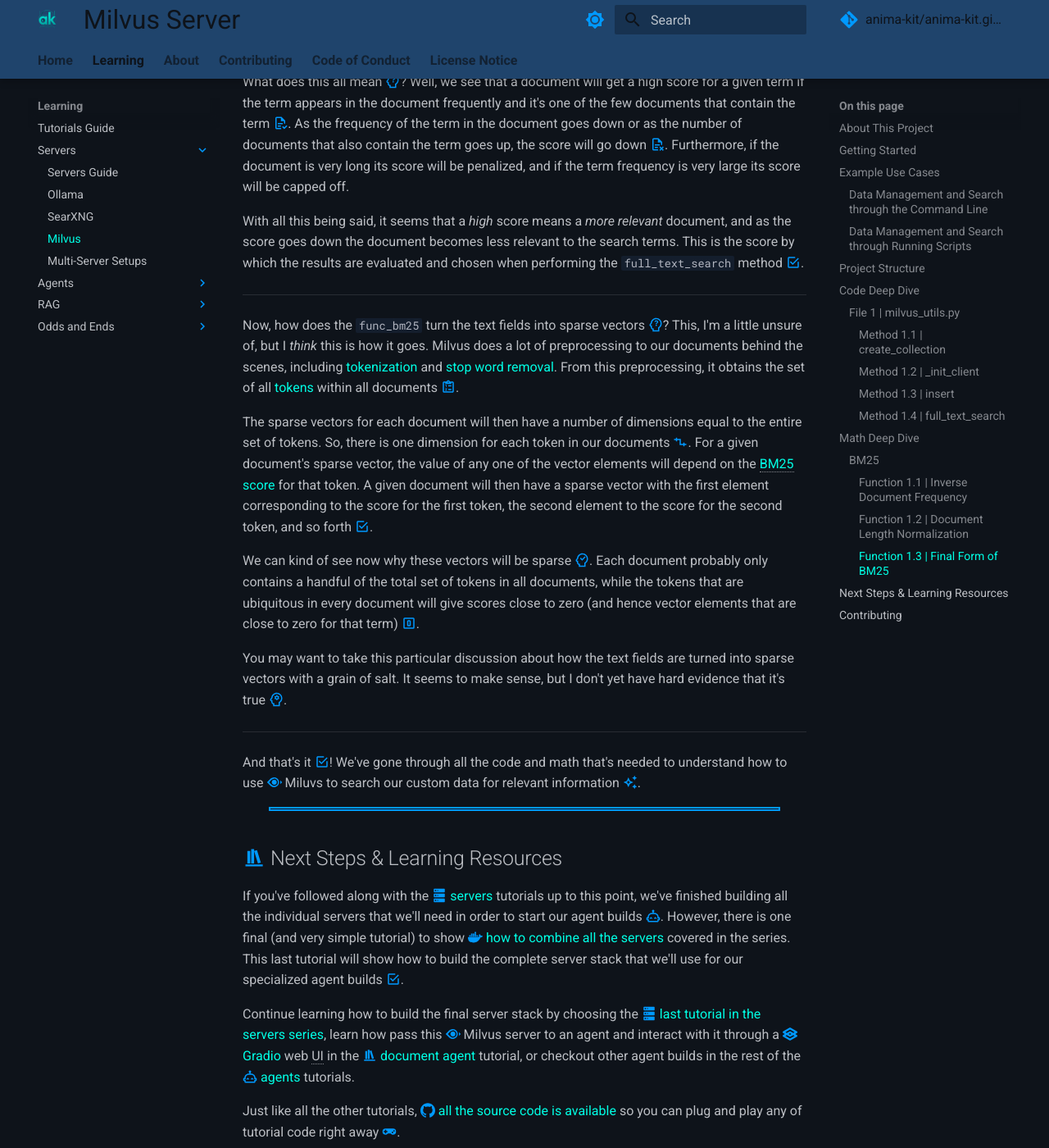
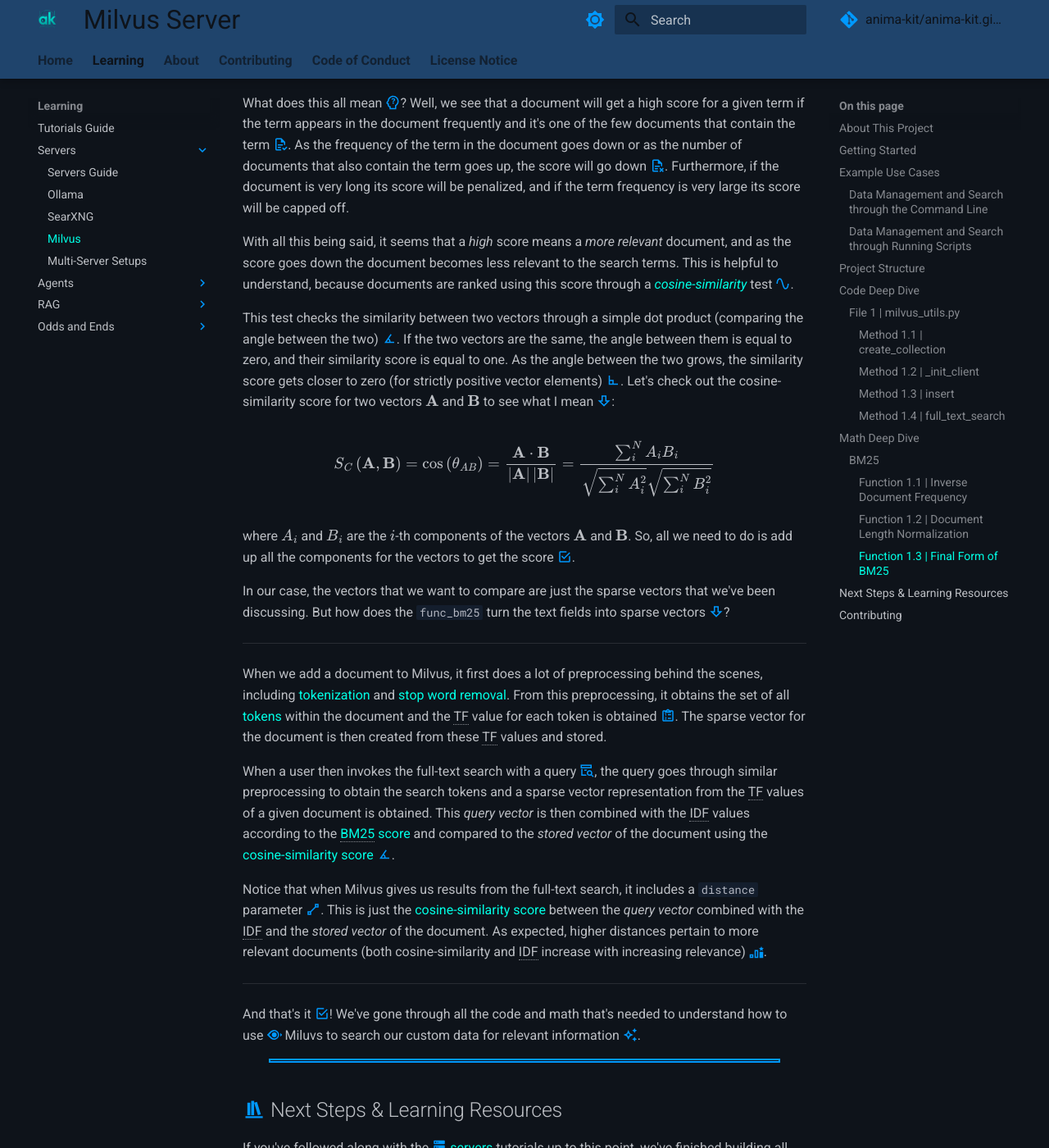
Before and after one commit to anima-kit/anima-kit.github.io, an MkDocs documentation site: the page built from docs/tutorials/servers/milvus.md, in a window 1280 px wide and 1400 px high, scrolled down 20305 px. Shown: the whole window at 82% size. Built offline with MkDocs 1.6.1 and Material for MkDocs 9.7.7, drawn with Linux system fonts in a browser that asks for light colours; comment, search, counter and statistics services are not loaded; some of the changed text lies outside the part shown.

Commit message:
Update milvus.md
add improved discussion of sparse vectors, indices, and search scoring;

fix example use cases section to run script through scripts folder;

````diff
--- a/docs/tutorials/servers/milvus.md
+++ b/docs/tutorials/servers/milvus.md
@@ -49,7 +49,7 @@
 
 A [vector database][vectorstore]{.blank}, or a vectorstore, is just a special type of database that can be used to store :material-bookshelf:{.icon-def-0} and query :material-magnify:{.icon-def-0} your data. When data is added to the vectorstore, it's stored with additional representations called `embeddings` which map the data in ways that allow relevant information to be obtained in searches :material-map-search-outline:{.icon-def-0}. There are various types of embeddings to represent data differently :material-shape-plus:{.icon-def-0}, and we'll get a look at how to use one of them in this tutorial, the `sparse embedding` or [sparse vector][sparse-vectors]{.blank} [^sparse-vectors].
 
-Vectorstores also utilize special variables called `indices` which describe how the data should be searched :material-map-marker-question-outline:{.icon-def-0}. By defining different embeddings and indices, we can represent and search our data in different ways. We can have very different types of data (e.g. images :material-image-outline:{.icon-def-0} or code documents :material-file-code-outline:{.icon-def-0}) and still be able to find relevant information from our queries if we choose proper embeddings and indices :material-checkbox-marked-outline:{.icon-def-0}.
+Vectorstores also utilize special variables called `indices` which describe how the data should be represented for quick searches :material-map-marker-question-outline:{.icon-def-0}. By defining different embeddings and indices, we can represent and search our data in different ways. We can have very different types of data (e.g. images :material-image-outline:{.icon-def-0} or code documents :material-file-code-outline:{.icon-def-0}) and still be able to find relevant information from our queries if we choose proper embeddings and indices :material-checkbox-marked-outline:{.icon-def-0}.
 
 One way to search data is to do an `exact keyword filtering` :material-key-chain:{.icon-def-0}. For example, if the search query has the word `Milvus` in it, the most relevant data entries found will be those that contain the word `Milvus`. The search that we'll do in this tutorial, a [full-text search][full-text-search]{.blank}, is similar in that it searches for entire keywords of the query while utilizing sparse vectors for the search :material-tag-search-outline:{.icon-def-0}.
 
@@ -250,7 +250,7 @@
 
     <a id="rs-create"></a>
 
-1.  Create a script named `my-data-search-ex.py` with the following:
+1.  Create a script in the `./scripts` folder named `my-data-search-ex.py` with the following:
 
     ```python
     # Import MilvusClientInit class
@@ -413,7 +413,7 @@
 -  `collection_name` ([lines 2 and 7][code-create-collection]) which is just a string defining the name of the collection,
 -  `field_params_list` ([line 8][code-create-collection]) defining the fields with which to represent our data,
 -  `func_bm25` ([line 9][code-create-collection]) defining the embedding function to use for an additional representation of the data,
--  `index_params_list` ([line 10][code-create-collection]) defining the fields to use for searching.
+-  `index_params_list` ([line 10][code-create-collection]) defining the fields to use for searching and the index type for quick retrieval.
 
 Let's look at the last three of these together :material-arrow-down-bold-outline:{.icon-def-0}.
 
@@ -469,11 +469,13 @@
 
     === "index_params_list"
 
-        This is how we tell Milvus the fields on which we want our documents to be evaluated when searching :material-archive-search-outline:{.icon-def-0}.
+        This is how we tell Milvus the fields on which we want our documents to be evaluated when searching and how to index our data for quick retrieval :material-archive-search-outline:{.icon-def-0}.
 
         We use the [SPARSE_INVERTED_INDEX][sparse-inverted-index]{.blank} value for the `index_type`. What does this mean :material-head-question-outline:{.icon-def-0}?
 
-        The [INVERTED][inverted-index]{.blank} index type optimizes document retrieval by mapping each term to each document that contains the term :material-relation-one-to-one-or-many:{.icon-def-0}. Here, we're just making sure we use the inverted index for *sparse vectors* specifically :material-checkbox-marked-outline:{.icon-def-0}. I think what's happening is that the text fields are turned into sparse vectors with BM25, then the sparse vectors are stored in an inverted format that allows for quicker fetching of relevant documents :material-flash:{.icon-def-0}.
+        The [INVERTED][inverted-index]{.blank} index type optimizes document retrieval by mapping each term to each document that contains the term :material-relation-one-to-one-or-many:{.icon-def-0}. Here, we're just making sure we use the inverted index for *sparse vectors* specifically :material-checkbox-marked-outline:{.icon-def-0}.
+
+        :simple-milvus:{.icon-def-0} Milvus stores data in `growing segements` which, after reaching some size, are indexed according to the user's choice of indices :material-palette:{.icon-def-0}. So, the text fields are turned into sparse vectors with BM25 and this information is stored in a `growing segment`. Then, when the segment gets large enough the sparse vectors are indexed in an inverted format that allows for quicker fetching of relevant documents :material-flash:{.icon-def-0}. However, we don't want to index every segment before they reach a particular size, because we would then use up too much memory for too small a gain in speed :material-scale-unbalanced:{.icon-def-0}.
 
         We let Milvus know that we want to use the BM25 metric for evaluation and we tack on some extra parameters for further customization. We can see that we're setting the \(k_1\) and \(b\) constants from the :material-function-variant:{.icon-def-0} [BM25 scoring function][math-bm25].
 
@@ -763,17 +765,27 @@
 
 What does this all mean :material-head-question-outline:{.icon-def-0}? Well, we see that a document will get a high score for a given term if the term appears in the document frequently and it's one of the few documents that contain the term :material-file-document-check-outline:{.icon-def-0}. As the frequency of the term in the document goes down or as the number of documents that also contain the term goes up, the score will go down :material-file-document-remove-outline:{.icon-def-0}. Furthermore, if the document is very long its score will be penalized, and if the term frequency is very large its score will be capped off.
 
-With all this being said, it seems that a *high* score means a *more relevant* document, and as the score goes down the document becomes less relevant to the search terms. This is the score by which the results are evaluated and chosen when performing the `full_text_search` method :material-checkbox-marked-outline:{.icon-def-0}.
+With all this being said, it seems that a *high* score means a *more relevant* document, and as the score goes down the document becomes less relevant to the search terms. This is helpful to understand, because documents are ranked using this score through a [*cosine-similarity*][cosine-similarity] test :material-sine-wave:{.icon-def-0}.
+
+This test checks the similarity between two vectors through a simple dot product (comparing the angle between the two) :material-angle-acute:{.icon-def-0}. If the two vectors are the same, the angle between them is equal to zero, and their similarity score is equal to one. As the angle between the two grows, the similarity score gets closer to zero (for strictly positive vector elements) :material-angle-right:{.icon-def-0}. Let's check out the cosine-similarity score for two vectors \(\textbf{A}\) and \(\textbf{B}\) to see what I mean :material-arrow-down-bold-outline:{.icon-def-0}:
+
+<a id="cosine-similarity-score"></a>
+
+\[
+    S_C\left( \textbf{A}, \textbf{B} \right) = \cos\left(\theta_{AB}\right) = \frac{\textbf{A}\cdot\textbf{B}}{\left|\textbf{A}\right|\left|\textbf{B}\right|} = \frac{\sum_{i}^{N}A_i B_i}{\sqrt{\sum_i^N A_i^2} \sqrt{\sum_i^N B_i^2}}
+\]
+
+where \(A_i\) and \(B_i\) are the \(i\)-th components of the vectors \(\textbf{A}\) and \(\textbf{B}\). So, all we need to do is add up all the components for the vectors to get the score :material-checkbox-marked-outline:{.icon-def-0}.
+
+In our case, the vectors that we want to compare are just the sparse vectors that we've been discussing. But how does the `func_bm25` turn the text fields into sparse vectors :material-arrow-down-bold-outline:{.icon-def-0}?
 
 ---
 
-Now, how does the `func_bm25` turn the text fields into sparse vectors :material-head-question-outline:{.icon-def-0}? This, I'm a little unsure of, but I *think* this is how it goes. Milvus does a lot of preprocessing to our documents behind the scenes, including [tokenization][tokenization]{.blank} and [stop word removal][stop-word]{.blank}. From this preprocessing, it obtains the set of all [tokens][tokens]{.blank} within all documents :material-clipboard-list-outline:{.icon-def-0}.
+When we add a document to Milvus, it first does a lot of preprocessing behind the scenes, including [tokenization][tokenization]{.blank} and [stop word removal][stop-word]{.blank}. From this preprocessing, it obtains the set of all [tokens][tokens]{.blank} within the document and the TF value for each token is obtained :material-clipboard-list-outline:{.icon-def-0}. The sparse vector for the document is then created from these TF values and stored.
 
-The sparse vectors for each document will then have a number of dimensions equal to the entire set of tokens. So, there is one dimension for each token in our documents :material-relation-one-to-one:{.icon-def-0}. For a given document's sparse vector, the value of any one of the vector elements will depend on the [BM25 score][score-bm25] for that token. A given document will then have a sparse vector with the first element corresponding to the score for the first token, the second element to the score for the second token, and so forth :material-checkbox-marked-outline:{.icon-def-0}.
+When a user then invokes the full-text search with a query :material-archive-search-outline:{.icon-def-0}, the query goes through similar preprocessing to obtain the search tokens and a sparse vector representation from the TF values of a given document is obtained. This *query vector* is then combined with the IDF values according to the [BM25 score][score-bm25] and compared to the *stored vector* of the document using the [cosine-similarity score][cosine-similarity-score] :material-angle-acute:{.icon-def-0}.
 
-We can kind of see now why these vectors will be sparse :material-head-check-outline:{.icon-def-0}. Each document probably only contains a handful of the total set of tokens in all documents, while the tokens that are ubiquitous in every document will give scores close to zero (and hence vector elements that are close to zero for that term) :material-numeric-0-box-outline:{.icon-def-0}.
-
-You may want to take this particular discussion about how the text fields are turned into sparse vectors with a grain of salt. It seems to make sense, but I don't yet have hard evidence that it's true :material-head-cog-outline:{.icon-def-0}.
+Notice that when Milvus gives us results from the full-text search, it includes a `distance` parameter :material-vector-line:{.icon-def-0}. This is just the [cosine-similarity score][cosine-similarity-score] between the *query vector* combined with the IDF and the *stored vector* of the document. As expected, higher distances pertain to more relevant documents (both cosine-similarity and IDF increase with increasing relevance) :material-podium-silver:{.icon-def-0}.
 
 ---
 
@@ -821,6 +833,8 @@
 [code-insert]: milvus.md#code-insert
 [command-line]: milvus.md#cl
 [contributing]: ../../CONTRIBUTING.md
+[cosine-similarity]: https://en.wikipedia.org/wiki/Cosine_similarity
+[cosine-similarity-score]: milvus.md#cosine-similarity-score
 [dense-vector]: https://milvus.io/docs/dense-vector.md
 [discussions]: https://github.com/anima-kit/anima-kit.github.io/discussions
 [doc-agent]: ../agents/doc-agent.md
````
Also changed, not shown: other parts of docs/tutorials/servers/milvus.md (+1 -1 lines).
